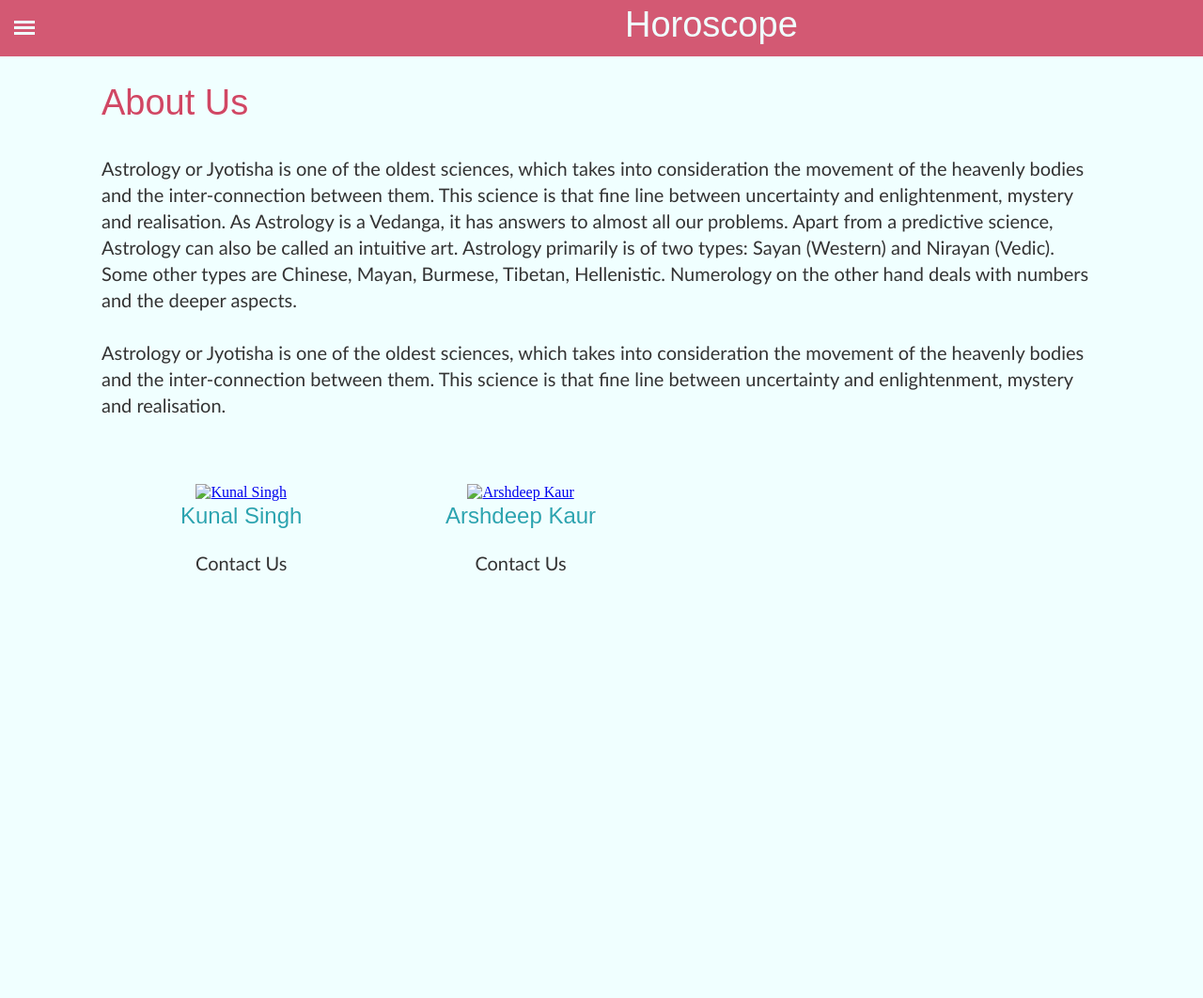
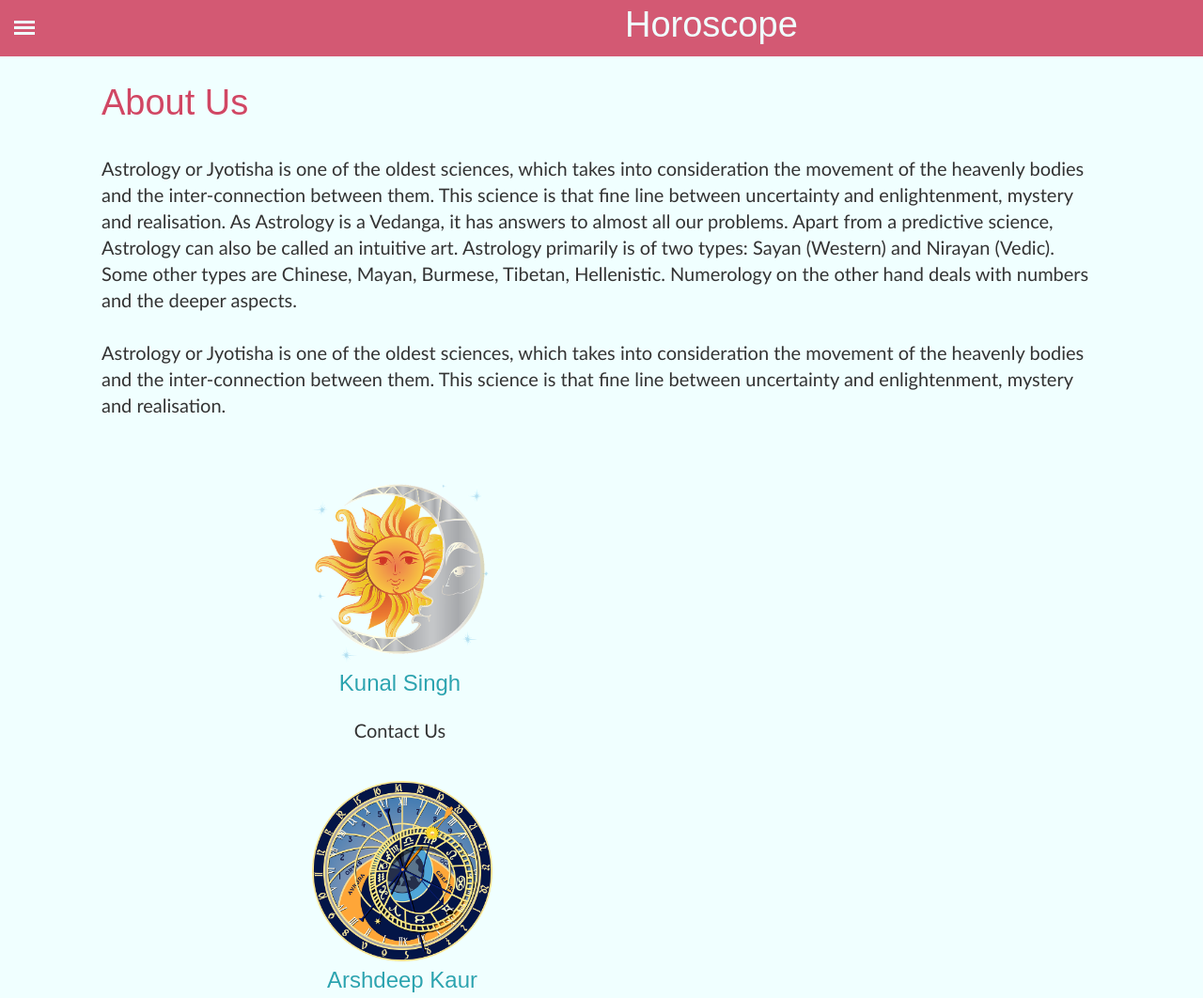
Before and after one commit to akkrrrrr/yearly-horoscopes.github.io, a plain HTML site: page aboutus.html in a window 1280 px wide. Shown: the top 1062 px of the page at 94% size. Before the commit the page ends 800 px from the top, so only its background shows below. Drawn offline with Linux system fonts and the light colour scheme.

Commit message:
Update aboutus.html

```diff
--- a/aboutus.html
+++ b/aboutus.html
@@ -48,14 +48,14 @@
     <div class="Signs">
       <!-- <a href="mailto: kunalmessi1302@gmail.com"><img src="WD IMAGES/vec2.webp" alt="Aries" style="width:30%"></a> -->
       <a href="https://mail.google.com/mail/u/1/?view=cm&fs=1&to=kunalmessi1302@gmail.com&tf=1
-      "><img src="WD IMAGES/vec2.webp" alt="Kunal Singh" style="width:30%"></a>
+      "><img src="vec2.webp" alt="Kunal Singh" style="width:30%"></a>
       <h3>Kunal Singh</h3>
       <p>Contact Us</p>
     </div>
     <div class="Signs">
       <!-- <a href="mailto: arshdeepkaurrandhawa3@gmail.com"><img src="WD IMAGES/vec1.webp" alt="Taurus" style="width:30%"></a> -->
       <a href="https://mail.google.com/mail/u/1/?view=cm&fs=1&to=arshdeepkaurrandhawa3@gmail.com&tf=1
-      "><img src="WD IMAGES/vec1.webp" alt="Arshdeep Kaur" style="width:30%"></a>
+      "><img src="vec1.webp" alt="Arshdeep Kaur" style="width:30%"></a>
       <h3>Arshdeep Kaur</h3>
       <p>Contact Us<p>
     </div>
```
